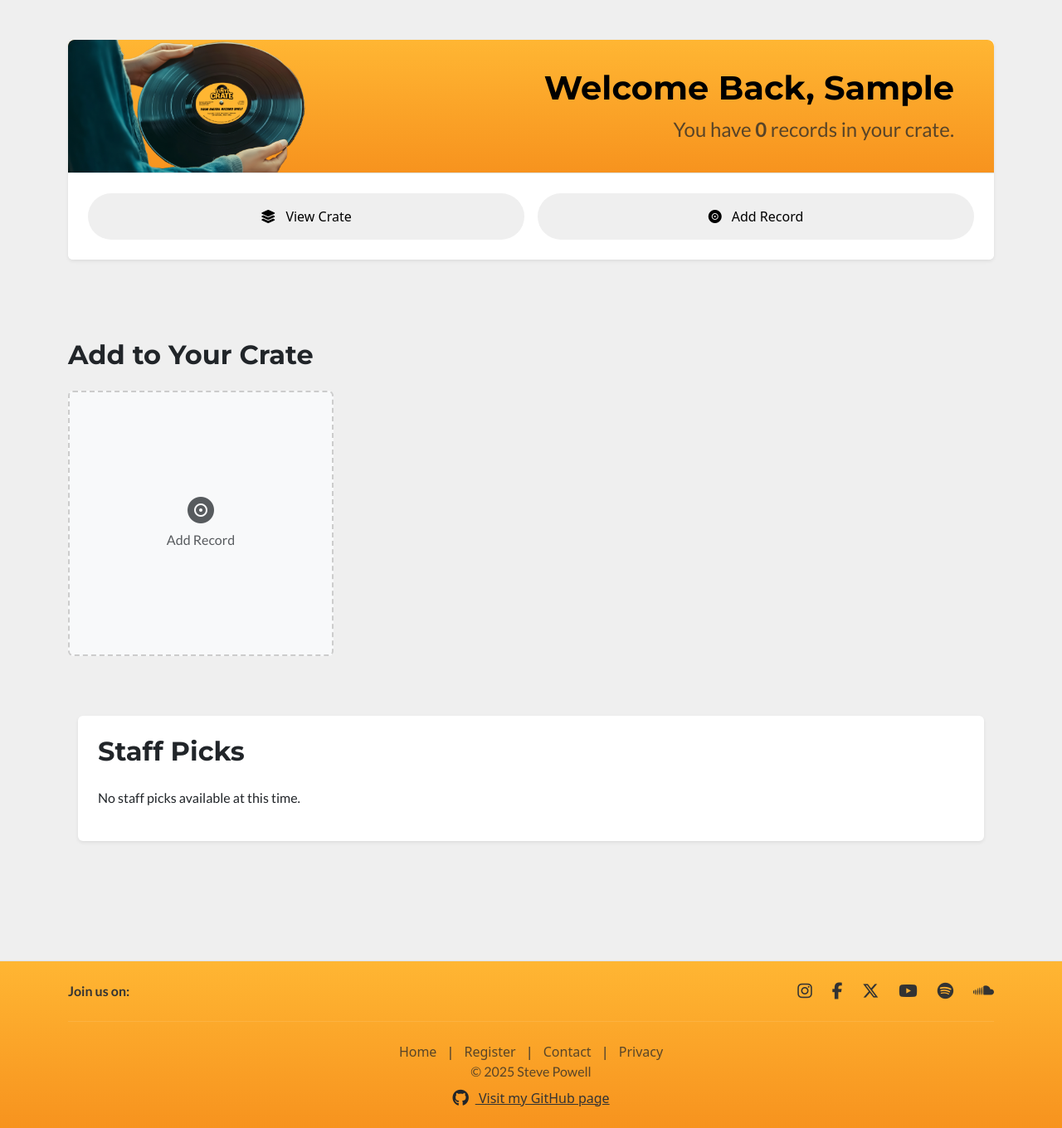
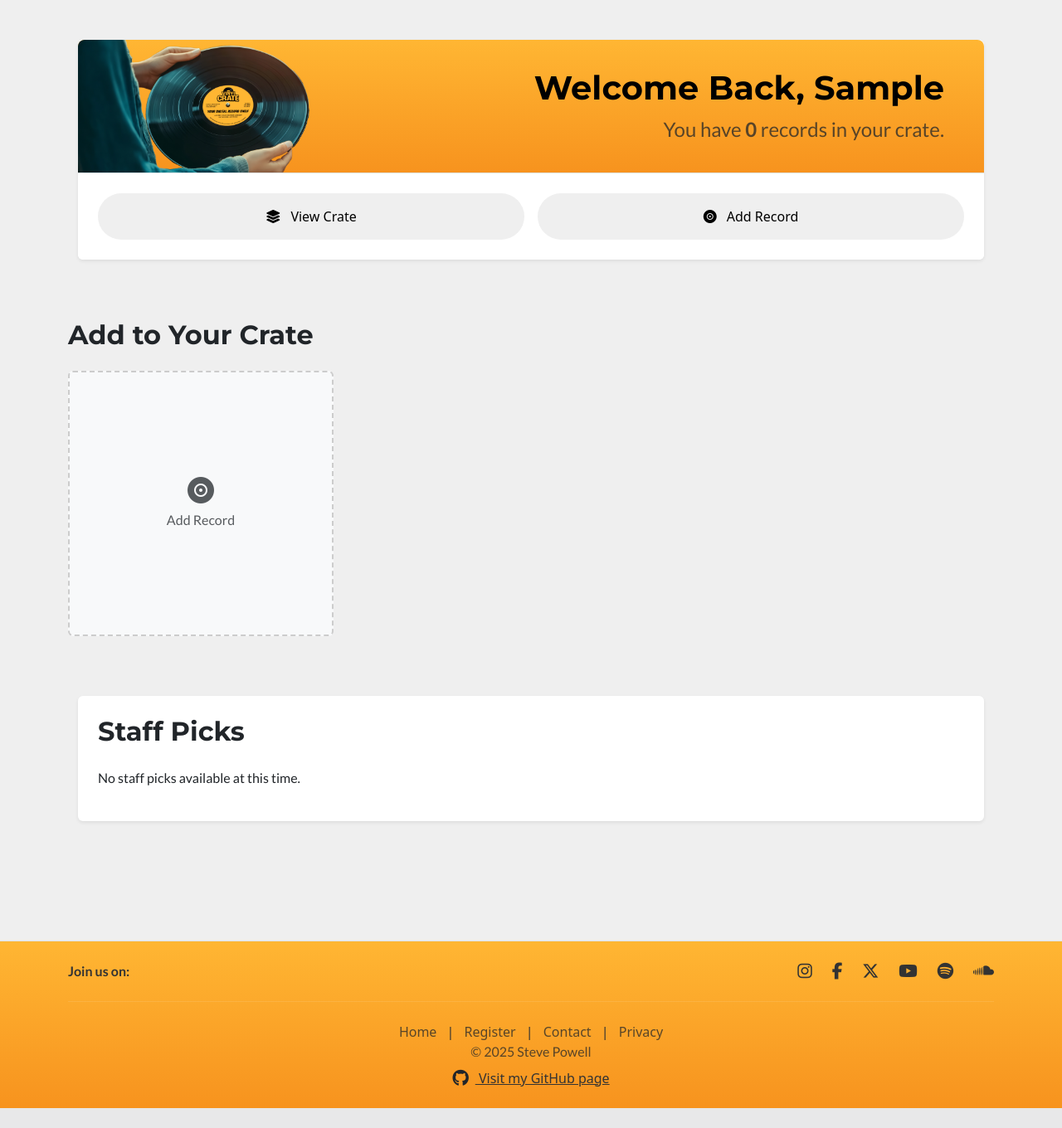
Before and after one commit to sd-powell/portfolio_project_3, a Django app: page /my-records/ in a window 1280 px wide. Shown: the part 92-1452 px from the top of the page at 83% size. After the commit the page ends 1428 px from the top, so only its background shows below. Run offline with Django 4.2, Linux system fonts and the light colour scheme; the visitor is signed in with stand-in values (Sample User, id 1); data that the repository does not hold is empty; some libraries are stand-ins or nearby versions.

Commit message:
wrap welcome section in a container and adjust spacing for consistency

```diff
--- a/records/templates/records/record_list.html
+++ b/records/templates/records/record_list.html
@@ -5,7 +5,8 @@
 <div class="container py-5">
 
     <!-- Welcome & Actions Card -->
-    <section class="mb-5">
+    <section class="mb-4">
+        <div class="container">
             <div class="bg-white rounded p-0 overflow-hidden shadow-sm">
                 <!-- Header Banner -->
                 <div class="welcome-banner position-relative px-4 py-5 text-black">
@@ -41,13 +42,14 @@
                     </div>
                 </div>
             </div>
+        </div>
     </section>
 
     {% if records.count > 0 %}
     <!-- Recently Added Section -->
-    <section class="py-5" aria-labelledby="recently-added-heading">
+    <section class="py-3" aria-labelledby="recently-added-heading">
         <div class="container">
-            <div class="bg-white rounded p-4">
+            <div class="bg-white rounded p-4 shadow-sm">
                 <div class="row justify-content-between align-items-center mb-4">
                     <div class="col-auto">
                         <h2 id="recently-added-heading" class="fw-bold mb-0">Recently Added</h2>
```
Lines whose indentation alone changed are shown as unchanged.
